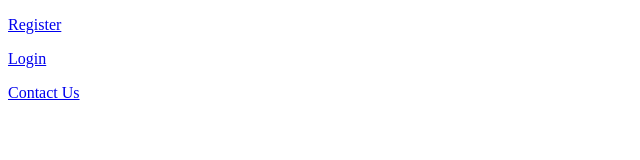
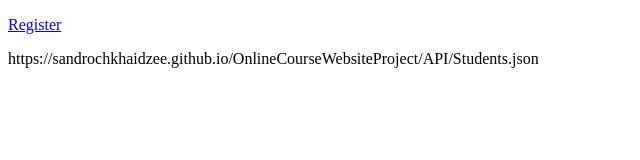
Before and after one commit to Sandrochkhaidzee/OnlineCourseWebsiteProject, a plain HTML site: page index.html in a window 1280 px wide. Shown: the whole page, without its empty margins (0-640 px from the left). Drawn offline with Linux system fonts and the light colour scheme.

Commit message:
Update index.html

```diff
--- a/index.html
+++ b/index.html
@@ -7,7 +7,6 @@
 </head>
 <body>
     <p><a href="Register.html" class="sign-up-btn">Register</a></p>
-    <p><a href="Login.html" class="sign-up-btn">Login</a></p>
-    <p><a href="ContactUs.html" class="sign-up-btn">Contact Us</a></p>
+    <p>https://sandrochkhaidzee.github.io/OnlineCourseWebsiteProject/API/Students.json</p>
 </body>
 </html>
```
